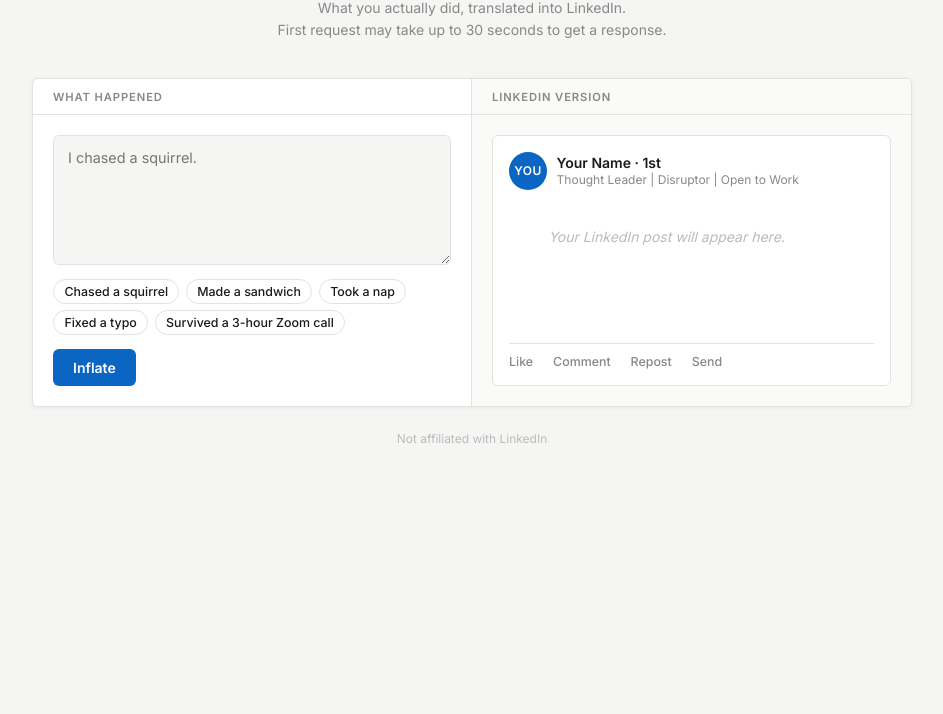
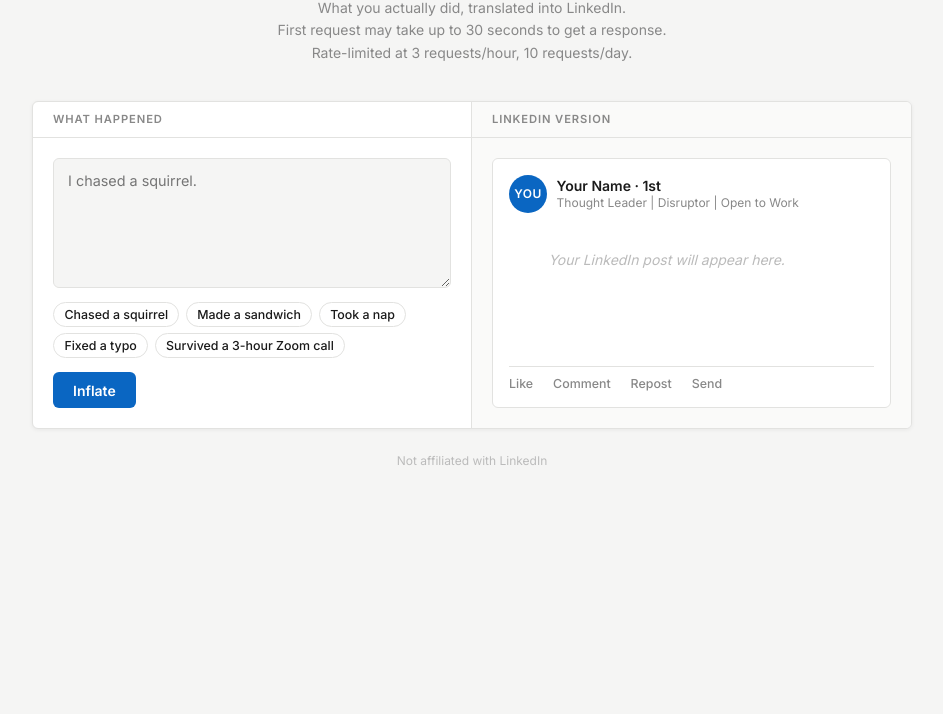
Before and after one commit to elainechan/linkedinflate-frontend, a plain HTML site: page linkedinflate.html in a window 1280 px wide. Shown: the part 86-800 px from the top of the page, without its empty margins (168-1111 px from the left). Drawn offline with Linux system fonts and the light colour scheme.

Commit message:
add rate limit warning

```diff
--- a/linkedinflate.html
+++ b/linkedinflate.html
@@ -291,6 +291,7 @@
   <h1>LinkedInflate</h1>
   <p>What you actually did, translated into LinkedIn.</p>
   <p>First request may take up to 30 seconds to get a response.</p>
+  <p>Rate-limited at 3 requests/hour, 10 requests/day.</p>
 </header>
 
 <div class="card">
```
